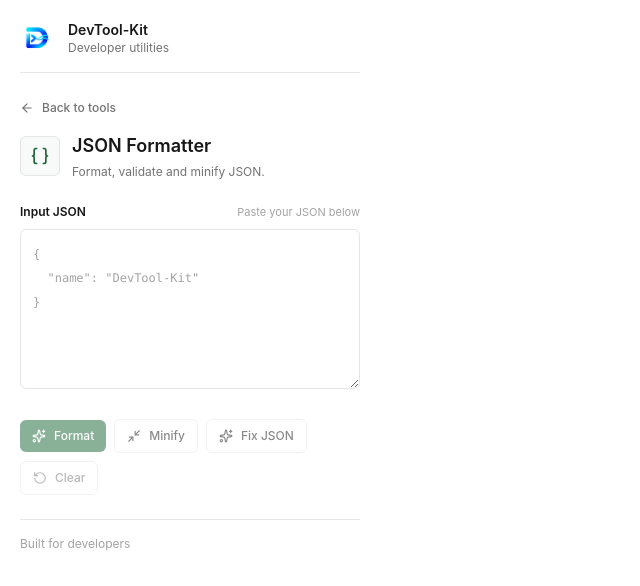
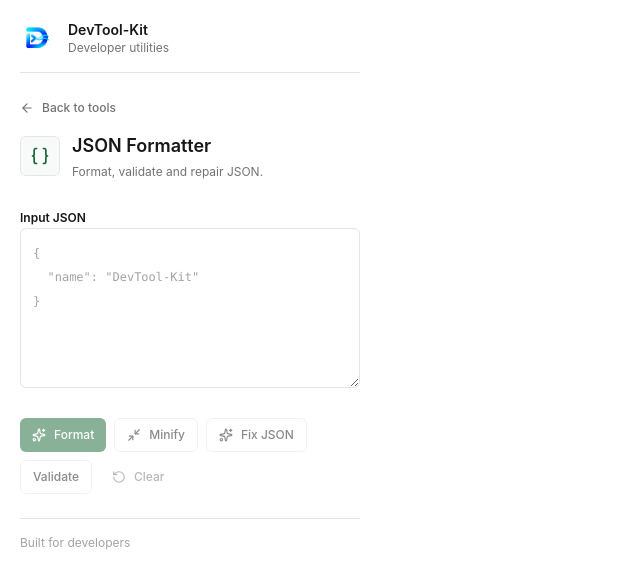
Before and after one commit to md-faizanahmad/devtool-kit, a React (Vite) app: page /#/json-formatter in a window 1280 px wide. Shown: the top 586 px of the page, without its empty margins (0-640 px from the left). Built offline with nearby package versions, Linux system fonts and the light colour scheme.

Commit message:
refactor: simplify JSON formatter with reusable components and hook

```diff
--- a/src/features/json-formatter/JsonFormatter.tsx
+++ b/src/features/json-formatter/JsonFormatter.tsx
@@ -1,4 +1,3 @@
-import { useState } from 'react';
 import { Link } from 'react-router';
 import {
   ArrowLeft,
@@ -9,63 +8,32 @@ import {
   RotateCcw,
   Sparkles,
 } from 'lucide-react';
+
 import AppLayout from '@/components/layout/AppLayout';
-import { formatJson, type JsonFormatMode } from './utils/format-json';
-import { repairJson } from '@/features/json-formatter/utils/repair-json';
+import { useJsonFormatter } from './hooks/useJsonFormatter';
+import ActionButton from '@/shared/ActionButton';
+import FeedbackMessage from '@/shared/FeedbackMessage';
 
 function JsonFormatter() {
-  const [input, setInput] = useState('');
-  const [output, setOutput] = useState('');
-  const [error, setError] = useState('');
-  const [copied, setCopied] = useState(false);
+  const {
+    input,
+    output,
+    error,
+    validationMessage,
+    isValid,
+    copied,
+    setInput,
+    format,
+    repair,
+    validate,
+    copy,
+    clear,
+  } = useJsonFormatter();
 
-  const handleFormat = (mode: JsonFormatMode) => {
-    try {
-      const result = formatJson(input, mode);
-      setOutput(result);
-      setError('');
-      setCopied(false);
-    } catch {
-      setOutput('');
-      setError('Invalid JSON. Please check your input syntax.');
-    }
-  };
-
-  const handleClear = () => {
-    setInput('');
-    setOutput('');
-    setError('');
-    setCopied(false);
-  };
-
-  const handleCopy = async () => {
-    try {
-      await navigator.clipboard.writeText(output);
-      setCopied(true);
-    } catch {
-      setError('Unable to copy output to clipboard.');
-    }
-  };
-  const handleRepair = () => {
-    try {
-      const repaired = repairJson(input);
-
-      // Validate and pretty-print the repaired JSON.
-      const formatted = formatJson(repaired, 'pretty');
-
-      setOutput(formatted);
-      setError('');
-      setCopied(false);
-    } catch {
-      setOutput('');
-      setError('Unable to repair this input. Please check the content.');
-    }
-  };
   return (
     <AppLayout>
       <div className="space-y-6">
-        {/* Page Header */}
-        <div className="space-y-4">
+        <header className="space-y-4">
           <Link
             to="/"
             className="inline-flex items-center gap-2 text-xs font-medium text-text-secondary transition-colors hover:text-primary"
@@ -82,15 +50,14 @@ function JsonFormatter() {
             <div>
               <h2 className="text-lg font-semibold">JSON Formatter</h2>
               <p className="mt-1 text-xs text-text-secondary">
-                Format, validate and minify JSON.
+                Format, validate and repair JSON.
               </p>
             </div>
           </div>
-        </div>
+        </header>
 
-        {/* Input Section */}
-        <div className="space-y-2">
-          <div className="flex items-center justify-between">
+        {/* Input */}
+        <section className="space-y-2">
           <label
             htmlFor="json-input"
             className="text-xs font-semibold text-text-primary"
@@ -98,78 +65,69 @@ function JsonFormatter() {
             Input JSON
           </label>
 
-            <span className="text-[11px] text-text-muted">
-              Paste your JSON below
-            </span>
-          </div>
-
           <textarea
             id="json-input"
             value={input}
-            onChange={(event) => {
-              setInput(event.target.value);
-              setError('');
-            }}
+            onChange={(event) => setInput(event.target.value)}
             placeholder={'{\n  "name": "DevTool-Kit"\n}'}
             spellCheck={false}
-            className="min-h-40 w-full resize-y rounded-md border border-border bg-input p-3 font-mono text-xs leading-6 text-foreground outline-none transition-colors placeholder:text-text-muted focus:border-primary focus:ring-1 focus:ring-primary"
+            className="min-h-40 w-full resize-y rounded-md border border-border bg-input p-3 font-mono text-xs leading-6 outline-none transition-colors placeholder:text-text-muted focus:border-primary focus:ring-1 focus:ring-primary"
           />
+        </section>
+
+        {/* Actions */}
+        <div className="flex flex-wrap gap-2">
+          <ActionButton
+            variant="primary"
+            icon={<Sparkles size={14} />}
+            onClick={() => format('pretty')}
+            disabled={!input.trim()}
+          >
+            Format
+          </ActionButton>
+
+          <ActionButton
+            icon={<Minimize2 size={14} />}
+            onClick={() => format('minify')}
+            disabled={!input.trim()}
+          >
+            Minify
+          </ActionButton>
+
+          <ActionButton
+            icon={<Sparkles size={14} />}
+            onClick={repair}
+            disabled={!input.trim()}
+          >
+            Fix JSON
+          </ActionButton>
+
+          <ActionButton onClick={validate} disabled={!input.trim()}>
+            Validate
+          </ActionButton>
+
+          <ActionButton
+            variant="ghost"
+            icon={<RotateCcw size={14} />}
+            onClick={clear}
+            disabled={!input && !output && !error && !validationMessage}
+          >
+            Clear
+          </ActionButton>
         </div>
 
-        {/* Actions */}
-        <div className="flex flex-wrap items-center gap-2">
-          <button
-            type="button"
-            onClick={() => handleFormat('pretty')}
-            disabled={!input.trim()}
-            className="inline-flex items-center gap-2 rounded-md bg-primary px-3 py-2 text-xs font-medium text-white transition-colors hover:bg-primary-hover disabled:cursor-not-allowed disabled:opacity-50"
-          >
-            <Sparkles size={14} />
-            Format
-          </button>
+        {/* Feedback */}
+        {error && <FeedbackMessage variant="error">{error}</FeedbackMessage>}
 
-          <button
-            type="button"
-            onClick={() => handleFormat('minify')}
-            disabled={!input.trim()}
-            className="inline-flex items-center gap-2 rounded-md border border-border px-3 py-2 text-xs font-medium text-foreground transition-colors hover:bg-surface disabled:cursor-not-allowed disabled:opacity-50"
-          >
-            <Minimize2 size={14} />
-            Minify
-          </button>
-          <button
-            type="button"
-            onClick={handleRepair}
-            disabled={!input.trim()}
-            className="inline-flex items-center gap-2 rounded-md border border-border px-3 py-2 text-xs font-medium text-foreground transition-colors hover:bg-surface disabled:cursor-not-allowed disabled:opacity-50"
-          >
-            <Sparkles size={14} />
-            Fix JSON
-          </button>
-          <button
-            type="button"
-            onClick={handleClear}
-            disabled={!input && !output && !error}
-            className="inline-flex items-center gap-2 rounded-md border border-border px-3 py-2 text-xs font-medium text-text-secondary transition-colors hover:bg-surface disabled:cursor-not-allowed disabled:opacity-50"
-          >
-            <RotateCcw size={14} />
-            Clear
-          </button>
-        </div>
-
-        {/* Error */}
-        {error && (
-          <div
-            role="alert"
-            className="rounded-md border border-red-200 bg-red-50 px-3 py-2 text-xs text-red-700"
-          >
-            {error}
-          </div>
+        {validationMessage && (
+          <FeedbackMessage variant={isValid ? 'success' : 'error'}>
+            {validationMessage}
+          </FeedbackMessage>
         )}
 
-        {/* Output Section */}
+        {/* Output */}
         {output && (
-          <div className="space-y-2">
+          <section className="space-y-2">
             <div className="flex items-center justify-between">
               <label
                 htmlFor="json-output"
@@ -178,14 +136,13 @@ function JsonFormatter() {
                 Output
               </label>
 
-              <button
-                type="button"
-                onClick={handleCopy}
-                className="inline-flex items-center gap-1.5 text-xs font-medium text-primary transition-colors hover:text-primary-hover"
+              <ActionButton
+                variant="ghost"
+                icon={copied ? <Check size={14} /> : <Copy size={14} />}
+                onClick={() => void copy()}
               >
-                {copied ? <Check size={14} /> : <Copy size={14} />}
                 {copied ? 'Copied' : 'Copy'}
-              </button>
+              </ActionButton>
             </div>
 
             <textarea
@@ -193,9 +150,9 @@ function JsonFormatter() {
               value={output}
               readOnly
               spellCheck={false}
-              className="min-h-40 w-full resize-y rounded-md border border-border bg-surface p-3 font-mono text-xs leading-6 text-foreground outline-none"
+              className="min-h-40 w-full resize-y rounded-md border border-border bg-surface p-3 font-mono text-xs leading-6 outline-none"
             />
-          </div>
+          </section>
         )}
       </div>
     </AppLayout>
```
Lines whose indentation alone changed are shown as unchanged.
